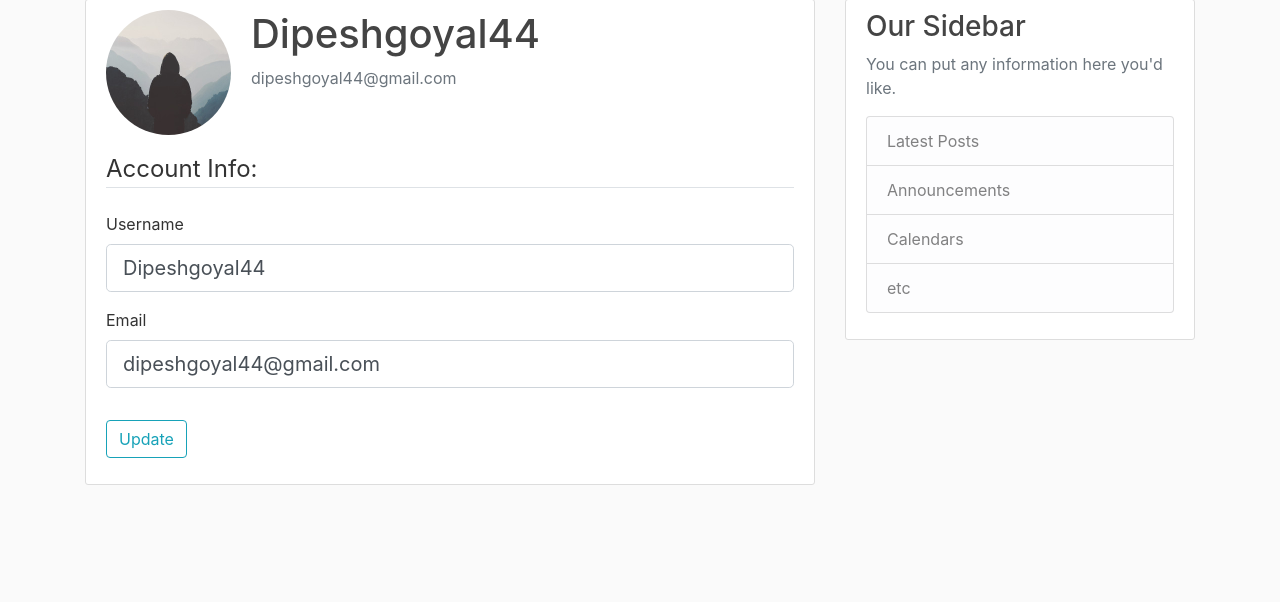
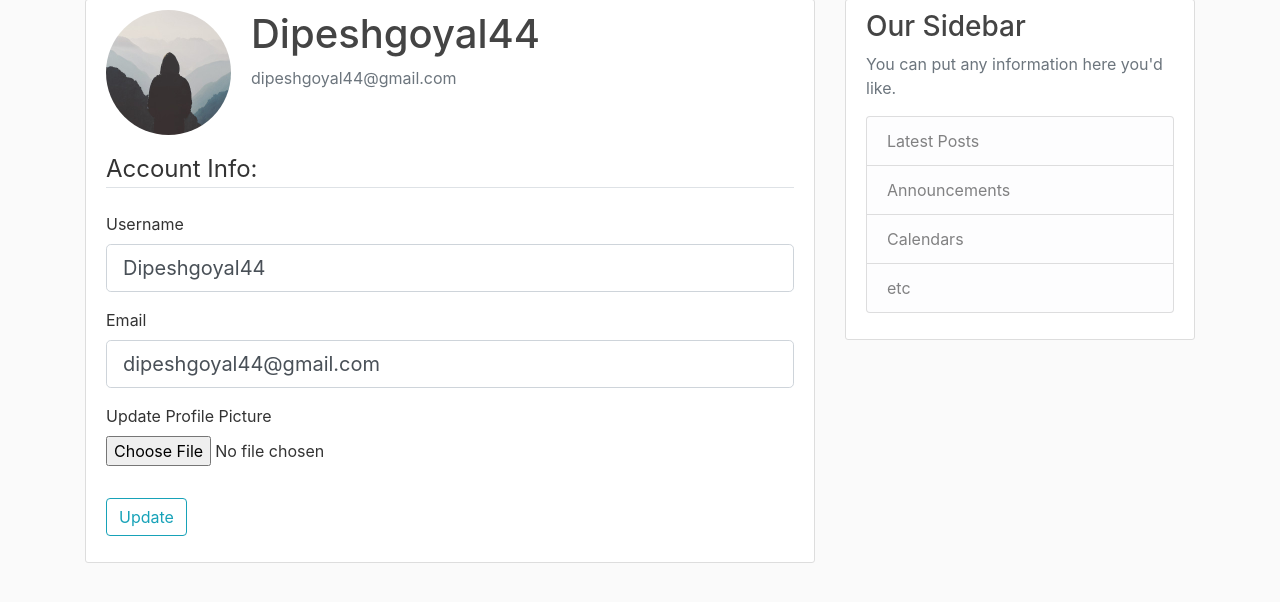
Before and after one commit to Dipeshgoyal44/flask-blog, a Flask app: page /account in a window 1280 px wide. Shown: the part 81-683 px from the top of the page. Run offline with Flask 2, Linux system fonts and the light colour scheme; a user stored in the database is signed in; some libraries are stand-ins or nearby versions.

Commit message:
profile pic

```diff
--- a/flaskblog/forms.py
+++ b/flaskblog/forms.py
@@ -37,6 +37,7 @@ class LoginForm(FlaskForm):
 class UpdateAccountForm(FlaskForm):
     username= StringField('Username', validators=[DataRequired(), Length(min=2, max=20)])
     email= StringField('Email', validators=[DataRequired(), Email()])
+    picture = FileField('Update Profile Picture', validators=[FileAllowed(['jpg','png'])])
     submit=SubmitField('Update')
 
     def validate_username(self, username):
--- a/flaskblog/templates/account.html
+++ b/flaskblog/templates/account.html
@@ -8,7 +8,7 @@
             <p class="text-secondary">{{ current_user.email }}</p>
         </div>
     </div>
-        <form method="POST" action="">
+        <form method="POST" action="" enctype="multipart/form-data">
             {{ form.hidden_tag() }}
             <fieldset class="form-group">
                 <legend class="border-bottom mb-4">Account Info:</legend>
@@ -38,6 +38,15 @@
                         {{ form.email(class="form-control form-control-lg") }}
                     {% endif %}
                 </div>
+                <div class="form-group">
+                    {{ form.picture.label()}}
+                    {{ form.picture(class="form-control-file")}}
+                    {% if form.picture.errors %}
+                        {% for error in form.picture.errors %}
+                            <span class ="text-danger">{{ error }}</span></br>
+                        {% endfor %}
+                    {% endif %}
+                    </div>
             </fieldset>
             <div class="form-group">
                 {{ form.submit(class="btn btn-outline-info") }}
```
Also changed, not shown: flaskblog/static/profile_pics/test.jpg (added).
